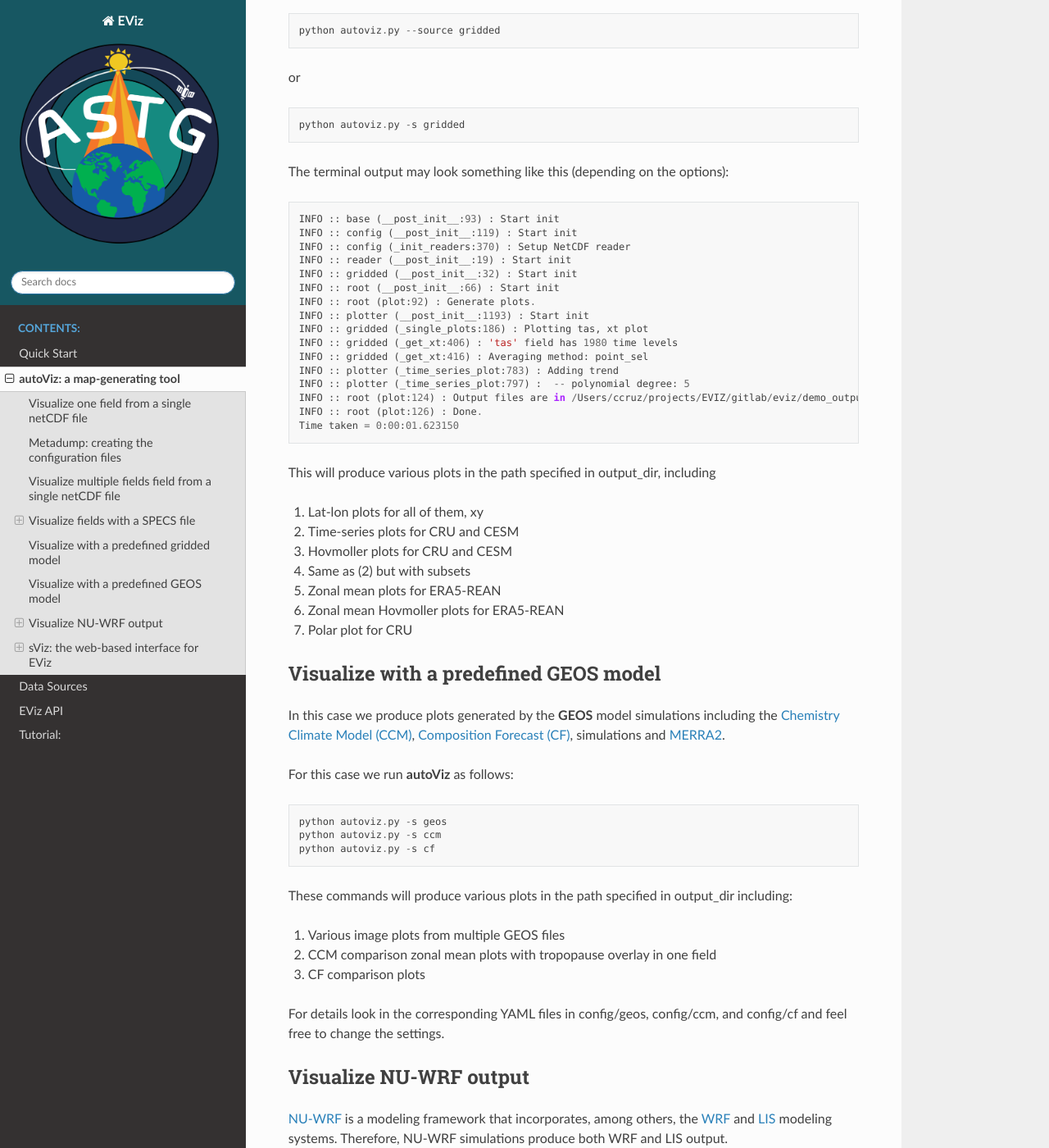
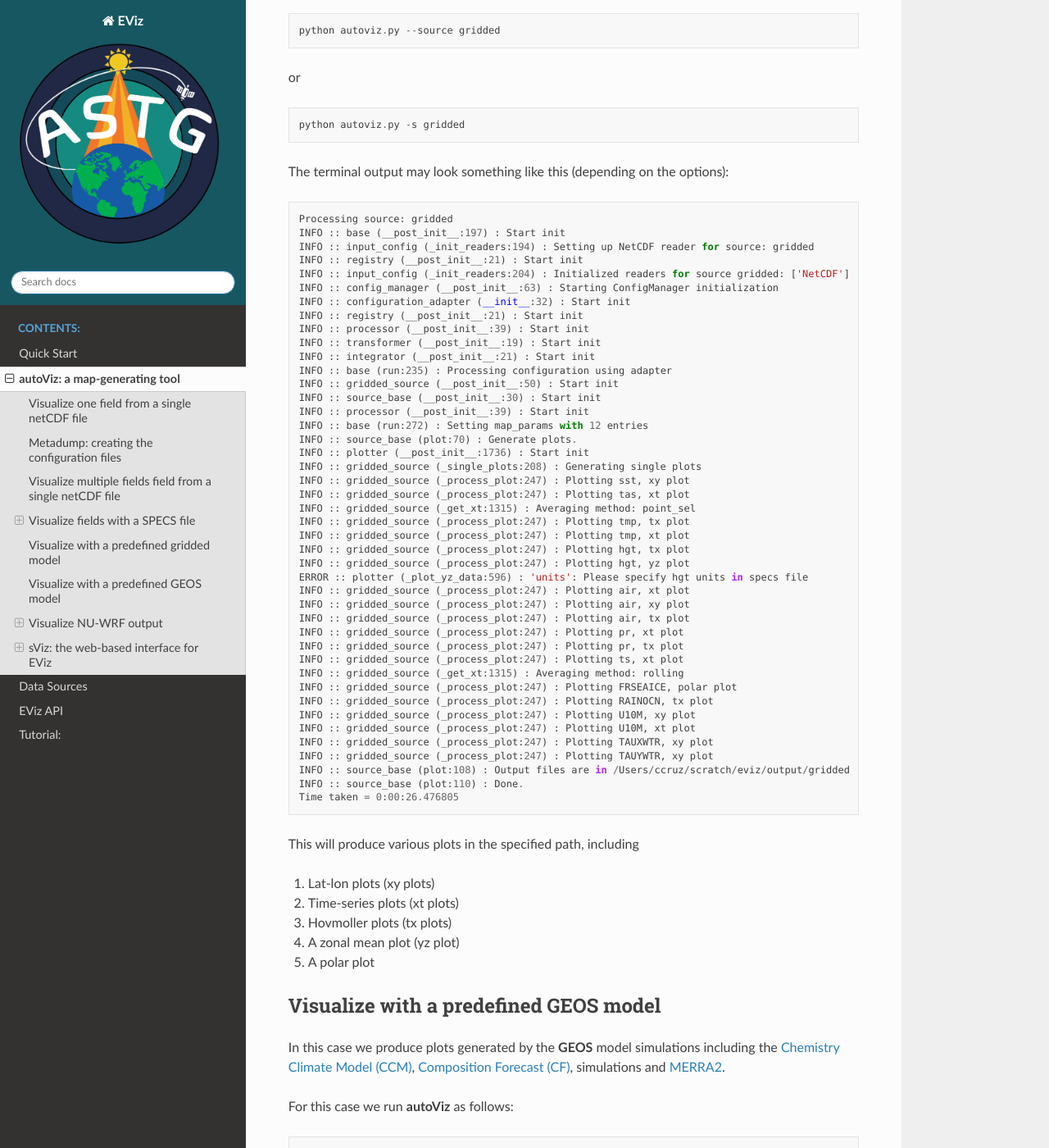
Before and after one commit to cacruz/eviz-dev, a Sphinx documentation site: the page built from docs/usage/autoviz.use.rst, in a window 1280 px wide and 1400 px high, scrolled down 6277 px. Shown: the whole window at 82% size. Built offline with Sphinx 7.4.7 and the Read the Docs theme 3.1.0, drawn with Linux system fonts in a browser that asks for light colours.

Commit message:
Minor edits

```diff
--- a/docs/usage/autoviz.use.rst
+++ b/docs/usage/autoviz.use.rst
@@ -308,32 +308,57 @@ The terminal output may look something like this (depending on the options):
 
 .. code-block::
 
-    INFO :: base (__post_init__:93) : Start init
-    INFO :: config (__post_init__:119) : Start init
-    INFO :: config (_init_readers:370) : Setup NetCDF reader
-    INFO :: reader (__post_init__:19) : Start init
-    INFO :: gridded (__post_init__:32) : Start init
-    INFO :: root (__post_init__:66) : Start init
-    INFO :: root (plot:92) : Generate plots.
-    INFO :: plotter (__post_init__:1193) : Start init
-    INFO :: gridded (_single_plots:186) : Plotting tas, xt plot
-    INFO :: gridded (_get_xt:406) : 'tas' field has 1980 time levels
-    INFO :: gridded (_get_xt:416) : Averaging method: point_sel
-    INFO :: plotter (_time_series_plot:783) : Adding trend
-    INFO :: plotter (_time_series_plot:797) :  -- polynomial degree: 5
-    INFO :: root (plot:124) : Output files are in /Users/ccruz/projects/EVIZ/gitlab/eviz/demo_output/single
-    INFO :: root (plot:126) : Done.
-    Time taken = 0:00:01.623150
+   Processing source: gridded
+   INFO :: base (__post_init__:197) : Start init
+   INFO :: input_config (_init_readers:194) : Setting up NetCDF reader for source: gridded
+   INFO :: registry (__post_init__:21) : Start init
+   INFO :: input_config (_init_readers:204) : Initialized readers for source gridded: ['NetCDF']
+   INFO :: config_manager (__post_init__:63) : Starting ConfigManager initialization
+   INFO :: configuration_adapter (__init__:32) : Start init
+   INFO :: registry (__post_init__:21) : Start init
+   INFO :: processor (__post_init__:39) : Start init
+   INFO :: transformer (__post_init__:19) : Start init
+   INFO :: integrator (__post_init__:21) : Start init
+   INFO :: base (run:235) : Processing configuration using adapter
+   INFO :: gridded_source (__post_init__:50) : Start init
+   INFO :: source_base (__post_init__:30) : Start init
+   INFO :: processor (__post_init__:39) : Start init
+   INFO :: base (run:272) : Setting map_params with 12 entries
+   INFO :: source_base (plot:70) : Generate plots.
+   INFO :: plotter (__post_init__:1736) : Start init
+   INFO :: gridded_source (_single_plots:208) : Generating single plots
+   INFO :: gridded_source (_process_plot:247) : Plotting sst, xy plot
+   INFO :: gridded_source (_process_plot:247) : Plotting tas, xt plot
+   INFO :: gridded_source (_get_xt:1315) : Averaging method: point_sel
+   INFO :: gridded_source (_process_plot:247) : Plotting tmp, tx plot
+   INFO :: gridded_source (_process_plot:247) : Plotting tmp, xt plot
+   INFO :: gridded_source (_process_plot:247) : Plotting hgt, tx plot
+   INFO :: gridded_source (_process_plot:247) : Plotting hgt, yz plot
+   ERROR :: plotter (_plot_yz_data:596) : 'units': Please specify hgt units in specs file
+   INFO :: gridded_source (_process_plot:247) : Plotting air, xt plot
+   INFO :: gridded_source (_process_plot:247) : Plotting air, xy plot
+   INFO :: gridded_source (_process_plot:247) : Plotting air, tx plot
+   INFO :: gridded_source (_process_plot:247) : Plotting pr, xt plot
+   INFO :: gridded_source (_process_plot:247) : Plotting pr, tx plot
+   INFO :: gridded_source (_process_plot:247) : Plotting ts, xt plot
+   INFO :: gridded_source (_get_xt:1315) : Averaging method: rolling
+   INFO :: gridded_source (_process_plot:247) : Plotting FRSEAICE, polar plot
+   INFO :: gridded_source (_process_plot:247) : Plotting RAINOCN, tx plot
+   INFO :: gridded_source (_process_plot:247) : Plotting U10M, xy plot
+   INFO :: gridded_source (_process_plot:247) : Plotting U10M, xt plot
+   INFO :: gridded_source (_process_plot:247) : Plotting TAUXWTR, xy plot
+   INFO :: gridded_source (_process_plot:247) : Plotting TAUYWTR, xy plot
+   INFO :: source_base (plot:108) : Output files are in /Users/ccruz/scratch/eviz/output/gridded
+   INFO :: source_base (plot:110) : Done.
+   Time taken = 0:00:26.476805
 
-This will produce various plots in the path specified in output_dir, including
+This will produce various plots in the specified path, including
 
-1. Lat-lon plots for all of them, xy
-2. Time-series plots for CRU and CESM
-3. Hovmoller plots for CRU and CESM
-4. Same as (2) but with subsets
-5. Zonal mean plots for ERA5-REAN
-6. Zonal mean Hovmoller plots for ERA5-REAN
-7. Polar plot for CRU
+1. Lat-lon plots (xy plots)
+2. Time-series plots (xt plots)
+3. Hovmoller plots (tx plots)
+4. A zonal mean plot (yz plot)
+5. A polar plot
 
 
 Visualize with a predefined GEOS model
```
Also changed, not shown: docs/api/eviz.models.rst (+6 -6 lines), 1 other file.
